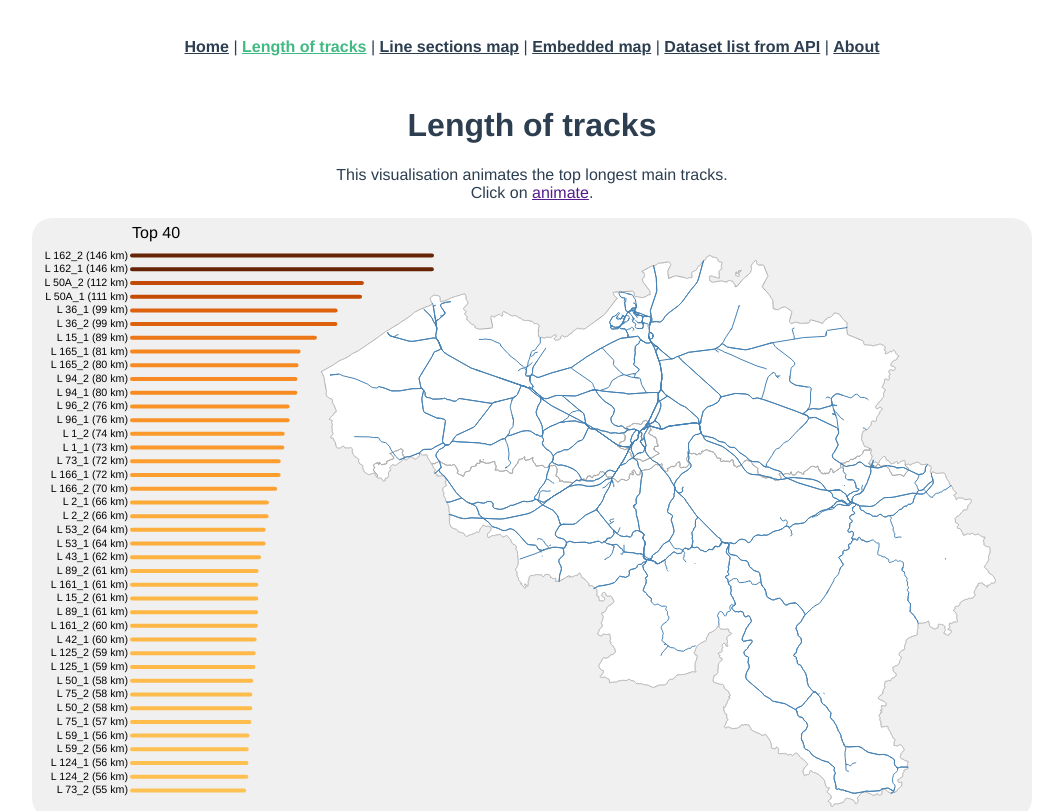
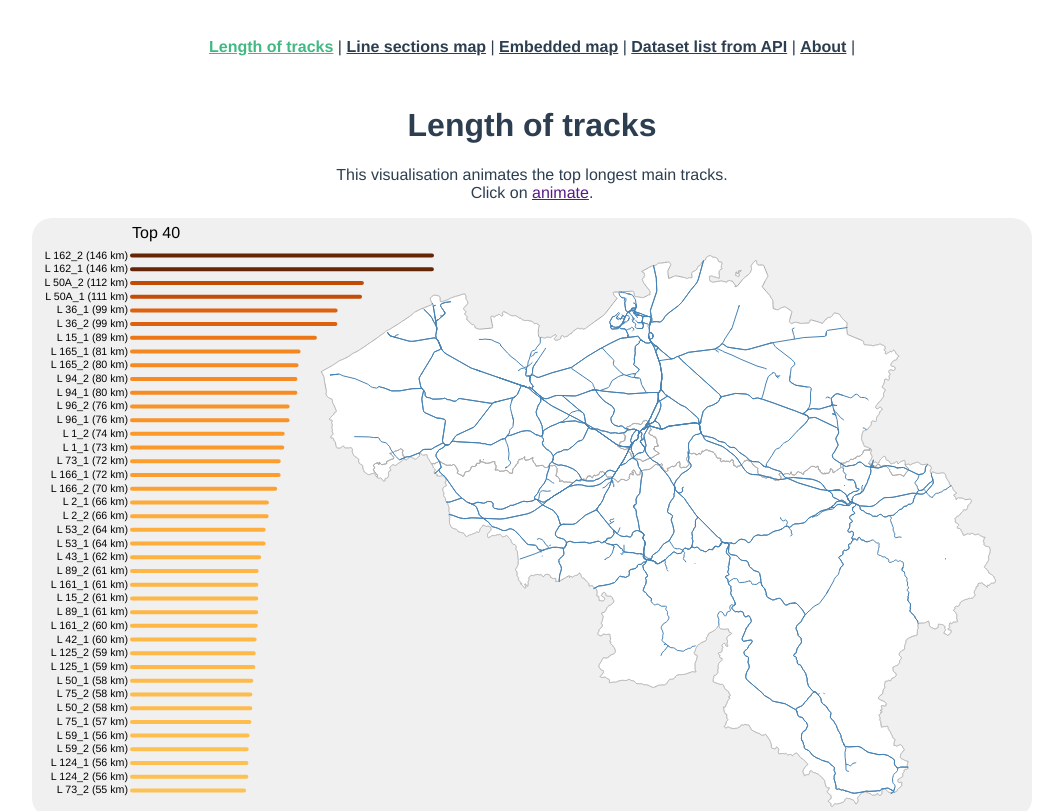
Before and after one commit to Thib-G/infrabel-opendata-sandbox, a Vue app: page /#/length-of-tracks in a window 1280 px wide. Shown: the top 811 px of the page, without its empty margins (108-1171 px from the left). Built offline with nearby package versions, Linux system fonts and the light colour scheme.

Commit message:
Remove Home page and redirect

```diff
--- a/src/App.vue
+++ b/src/App.vue
@@ -1,7 +1,7 @@
 <template>
   <div id="app">
     <div id="nav">
-      <template v-for="(route, index) in $router.options.routes">
+      <template v-for="(route, index) in activeRoutes">
         <span :key="route.name">
           <router-link :to="route.path">{{ route.meta.descr }}</router-link>
           <span
@@ -19,6 +19,11 @@
 export default {
   data() {
     return {};
+  },
+  computed: {
+    activeRoutes() {
+      return this.$router.options.routes.filter(r => r.name !== 'home');
+    },
   },
 };
 </script>
--- a/src/router.js
+++ b/src/router.js
@@ -1,6 +1,6 @@
 import Vue from 'vue';
 import Router from 'vue-router';
-import Home from '@/views/Home.vue';
+// import Home from '@/views/Home.vue';
 
 Vue.use(Router);
 
@@ -14,7 +14,8 @@ export default new Router({
       meta: {
         descr: 'Home',
       },
-      component: Home,
+      // component: Home,
+      redirect: '/length-of-tracks',
     },
     {
       path: '/length-of-tracks',
```
